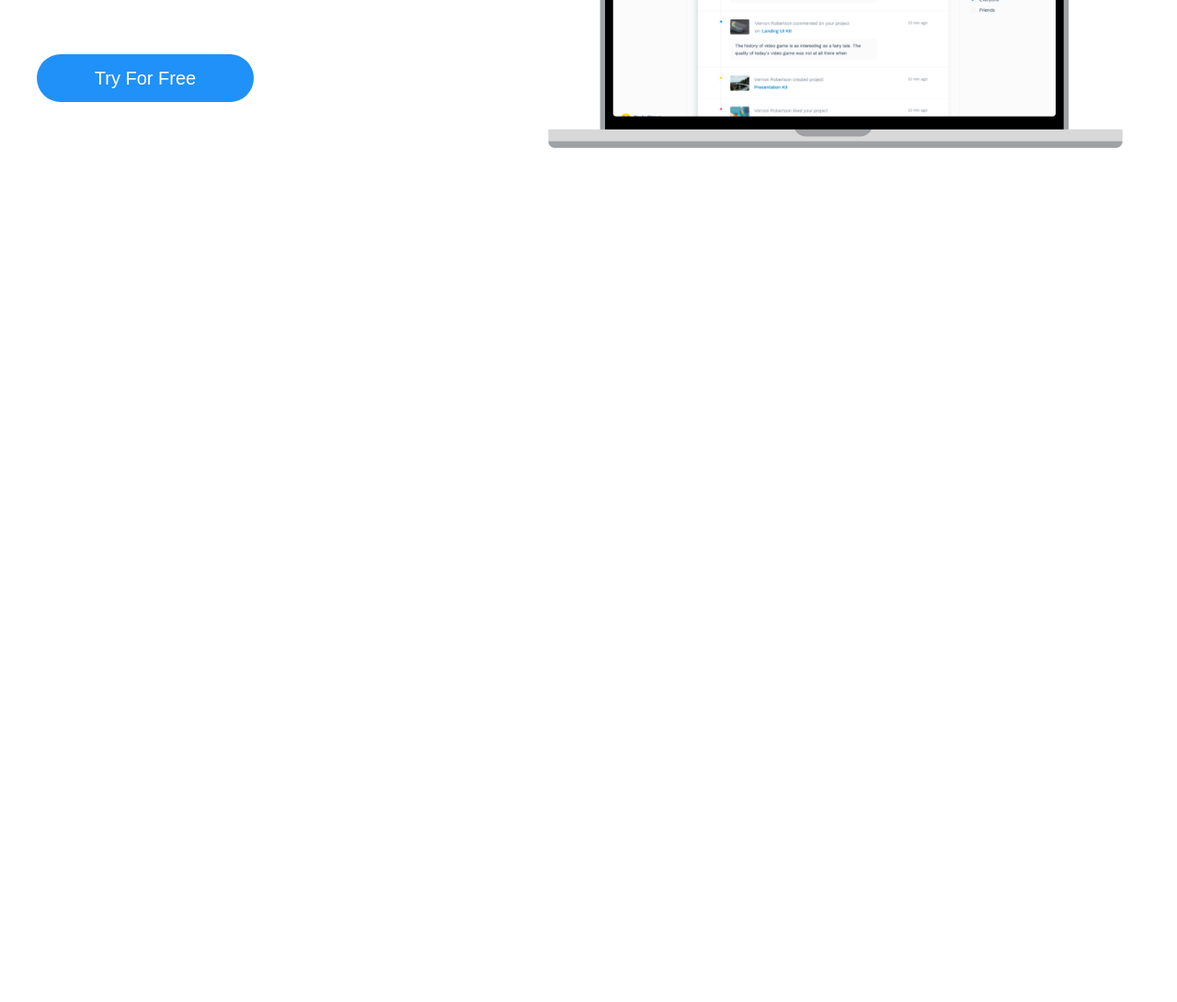
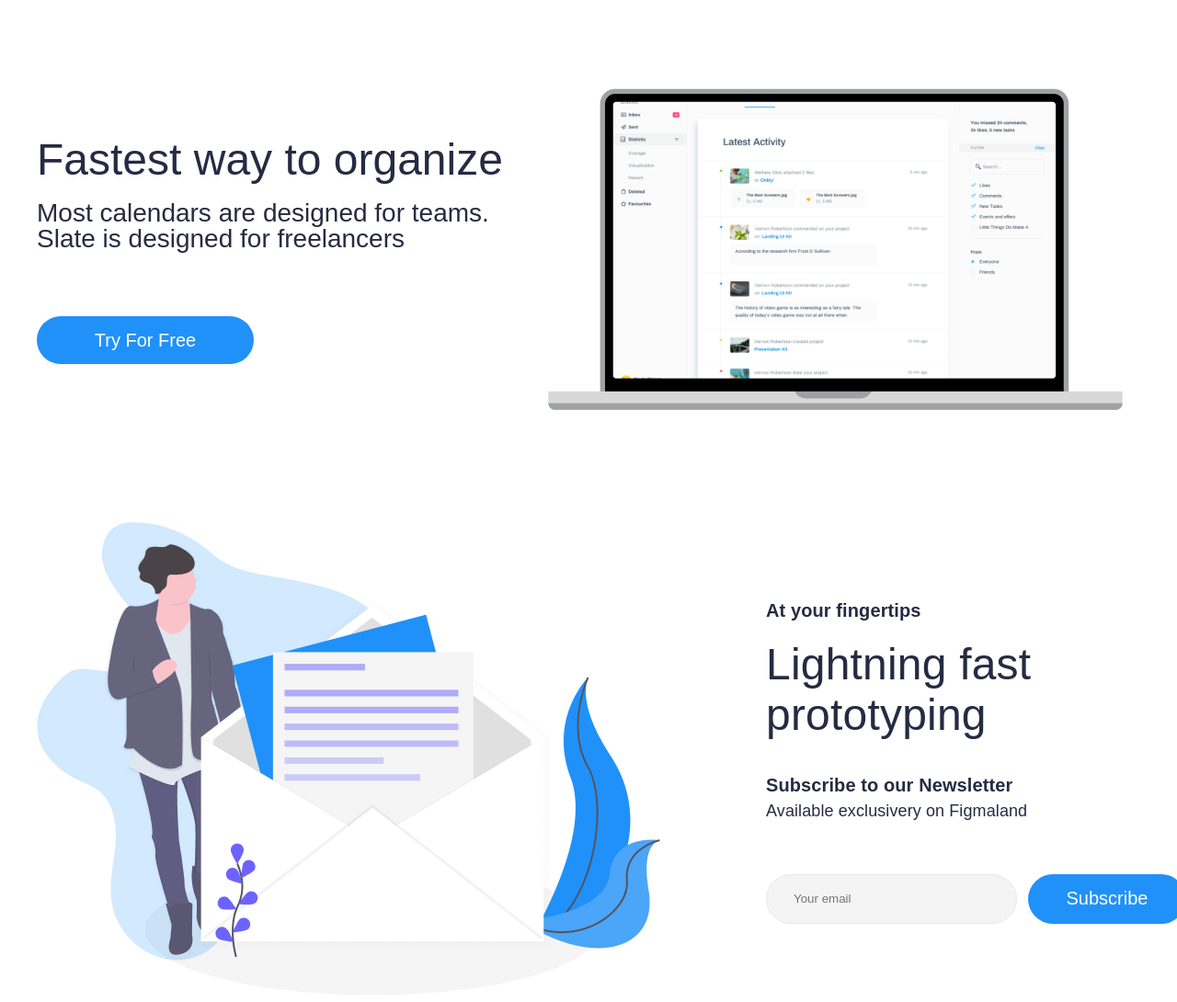
Before and after one commit to pr2018/figma-land, a plain HTML site: page index.html in a window 1280 px wide. Shown: the part 2003-3093 px from the top of the page at 92% size. Before the commit the page ends 2368 px from the top, so only its background shows below. Drawn offline with Linux system fonts and the light colour scheme.

Commit message:
Criação de newsletter

```diff
--- a/css/style.css
+++ b/css/style.css
@@ -1,6 +1,4 @@
-body {
-
-}
+body {}
 
 .menu {
     position: absolute;
@@ -33,8 +31,7 @@ body {
     margin-left: 24px;
 }
 
-.menu .group__links .links__item .item__link
-{
+.menu .group__links .links__item .item__link {
     color: #fff;
     font-size: 16px;
     margin-left: 41px;
@@ -50,6 +47,7 @@ body {
     align-items: center;
     flex-direction: column;
 }
+
 .cabecalho .cabecalho__banner {
     position: absolute;
     width: 100%;
@@ -95,8 +93,7 @@ body {
 /* CONTEUDO */
 
 /* CONTEUDO - FEATURES */
-.conteudo__features {
-}
+.conteudo__features {}
 
 .conteudo .conteudo__features {
     text-align: center;
@@ -177,10 +174,14 @@ body {
 /* Estilize o contêiner do vídeo */
 .video-container {
     position: relative;
-    width: 560px; /* Largura do vídeo */
-    height: 315px; /* Altura do vídeo */
+    width: 1300px;
+    /* Largura do vídeo */
+    height: 600px;
+    /* Altura do vídeo */
     overflow: hidden;
-    border-radius: 20px; /* Adicione um raio de borda para arredondar as bordas */
+    border-radius: 20px;
+    /* Adicione um raio de borda para arredondar as bordas */
+    margin: 0 auto;
 }
 
 /* Estilize o iframe dentro do contêiner */
@@ -190,5 +191,97 @@ body {
     left: 0;
     width: 100%;
     height: 100%;
-    border: 0; /* Remova qualquer borda padrão do iframe */
+    border: 0;
+    /* Remova qualquer borda padrão do iframe */
 }
+
+/* NEWSLETTER */
+
+.newsletter .newsletter__second-box {
+    display: flex;
+    align-items: center;
+    width: 1200px;
+    margin: auto;
+    max-width: 100%;
+    justify-content: space-between;
+    margin-top: 100px;
+}
+
+.newsletter .newsletter__second-box .second-box__box--right {
+    text-align: left;
+    margin-left: 115px;
+}
+
+.newsletter .newsletter__second-box .second-box__box--right .box--right__subtitle {
+    color: #252B42;
+    font-size: 20px;
+    font-weight: 700;
+    line-height: 28px;
+    letter-spacing: 0.1px;
+}
+
+
+.newsletter .newsletter__second-box .second-box__box--right .box--right__title {
+    color: #252B42;
+    font-size: 48px;
+    font-weight: 400;
+    line-height: 55px;
+    letter-spacing: 0.2px;
+    display: block;
+    margin-top: 17px;
+}
+
+.newsletter .newsletter__second-box .second-box__box--right .box--right__description {
+    color: #252B42;
+    font-size: 20px;
+    font-weight: 700;
+    line-height: 28px;
+    letter-spacing: 0.1px;
+    margin-top: 35px;
+    display: block;
+}
+
+.newsletter .newsletter__second-box .second-box__box--right .box--right__label {
+    color: #252B42;
+    font-size: 18px;
+    font-weight: 100;
+    line-height: 28px;
+    letter-spacing: 0.1px;
+}
+
+.newsletter .newsletter__second-box .second-box__box--right .box--right__label {
+    color: #252B42;
+    font-size: 18px;
+    font-weight: 100;
+    line-height: 28px;
+    letter-spacing: 0.1px;
+}
+
+.newsletter .newsletter__second-box .second-box__formulario {
+    display: flex;
+    margin-top: 55px;
+}
+
+.newsletter .newsletter__second-box .second-box__formulario .formulario__email {
+    height: 54px;
+    margin-right: 12px;
+    width: 273px;
+    max-width: 100%;
+    border-radius: 39px;
+    border: solid 1px #E8E8E8;
+    background-color: #F4F4F4;
+    padding-left: 29px;
+    color: #18171D;
+    outline: none;
+}
+
+.newsletter .newsletter__second-box .second-box__formulario .formulario__button {
+    width: 172px;
+    max-width: 100%;
+    border-radius: 35px;
+    border: none;
+    background: #2091F9;
+    font-size: 20px;
+    color: #FFFFFF;
+    cursor: pointer;
+}
--- a/index.html
+++ b/index.html
@@ -50,7 +50,9 @@
       <div class="features__cards">
         <article class="cards__card">
           <svg xmlns="http://www.w3.org/2000/svg" width="61" height="61" viewBox="0 0 61 61" fill="none">
-            <path d="M21.6042 7.625C25.3117 7.625 28.8673 9.0978 31.4889 11.7194C34.1105 14.341 35.5833 17.8967 35.5833 21.6042C35.5833 24.9846 34.3888 28.0854 32.3808 30.5H53.375V53.375H30.5V32.3808C28.0854 34.3888 24.9846 35.5833 21.6042 35.5833C17.8967 35.5833 14.341 34.1105 11.7194 31.4889C9.0978 28.8673 7.625 25.3117 7.625 21.6042C7.625 17.8967 9.0978 14.341 11.7194 11.7194C14.341 9.0978 17.8967 7.625 21.6042 7.625Z" fill="#2091F9"/>
+            <path
+              d="M21.6042 7.625C25.3117 7.625 28.8673 9.0978 31.4889 11.7194C34.1105 14.341 35.5833 17.8967 35.5833 21.6042C35.5833 24.9846 34.3888 28.0854 32.3808 30.5H53.375V53.375H30.5V32.3808C28.0854 34.3888 24.9846 35.5833 21.6042 35.5833C17.8967 35.5833 14.341 34.1105 11.7194 31.4889C9.0978 28.8673 7.625 25.3117 7.625 21.6042C7.625 17.8967 9.0978 14.341 11.7194 11.7194C14.341 9.0978 17.8967 7.625 21.6042 7.625Z"
+              fill="#2091F9" />
           </svg>
 
           <h1 class="card__title">OpenType features Variable fonts</h1>
@@ -65,7 +67,9 @@
 
         <article class="cards__card">
           <svg xmlns="http://www.w3.org/2000/svg" width="57" height="56" viewBox="0 0 57 56" fill="none">
-            <path d="M23.2486 48.65C27.402 47.0167 26.492 42.5134 24.392 39.6667C22.3153 36.75 19.4453 34.7434 16.552 32.8067C14.4876 31.5055 12.6443 29.8829 11.092 28C10.4386 27.23 9.10863 25.8067 10.462 25.5267C11.8386 25.2467 14.2186 26.6 15.432 27.1134C17.5553 28 19.6553 29.0267 21.6153 30.24L23.972 26.2734C20.332 23.87 15.6653 21.7467 11.3253 21.1167C8.85197 20.7434 6.23863 21.2567 5.39863 23.94C4.65197 26.25 5.84197 28.5834 7.1953 30.4034C10.392 34.6734 15.362 36.7267 19.072 40.4134C19.8653 41.1834 20.822 42.0934 21.2886 43.1667C21.7786 44.1934 21.662 44.2634 20.5653 44.2634C17.672 44.2634 14.0553 42 11.6986 40.5067L9.34197 44.4734C12.912 46.6667 18.8853 50.0967 23.2486 48.65ZM49.1253 12.25C49.6386 11.7367 49.6386 10.8967 49.1253 10.4067L46.092 7.37337C45.8476 7.13783 45.5214 7.00623 45.182 7.00623C44.8425 7.00623 44.5164 7.13783 44.272 7.37337L41.892 9.75337L46.7453 14.6067L49.1253 12.25ZM26.1653 25.48V30.3334H31.0186L45.3686 15.9834L40.5153 11.13L26.1653 25.48Z" fill="#2091F9"/>
+            <path
+              d="M23.2486 48.65C27.402 47.0167 26.492 42.5134 24.392 39.6667C22.3153 36.75 19.4453 34.7434 16.552 32.8067C14.4876 31.5055 12.6443 29.8829 11.092 28C10.4386 27.23 9.10863 25.8067 10.462 25.5267C11.8386 25.2467 14.2186 26.6 15.432 27.1134C17.5553 28 19.6553 29.0267 21.6153 30.24L23.972 26.2734C20.332 23.87 15.6653 21.7467 11.3253 21.1167C8.85197 20.7434 6.23863 21.2567 5.39863 23.94C4.65197 26.25 5.84197 28.5834 7.1953 30.4034C10.392 34.6734 15.362 36.7267 19.072 40.4134C19.8653 41.1834 20.822 42.0934 21.2886 43.1667C21.7786 44.1934 21.662 44.2634 20.5653 44.2634C17.672 44.2634 14.0553 42 11.6986 40.5067L9.34197 44.4734C12.912 46.6667 18.8853 50.0967 23.2486 48.65ZM49.1253 12.25C49.6386 11.7367 49.6386 10.8967 49.1253 10.4067L46.092 7.37337C45.8476 7.13783 45.5214 7.00623 45.182 7.00623C44.8425 7.00623 44.5164 7.13783 44.272 7.37337L41.892 9.75337L46.7453 14.6067L49.1253 12.25ZM26.1653 25.48V30.3334H31.0186L45.3686 15.9834L40.5153 11.13L26.1653 25.48Z"
+              fill="#2091F9" />
           </svg>
 
           <h1 class="card__title">Design with real data</h1>
@@ -80,7 +84,9 @@
 
         <article class="cards__card">
           <svg xmlns="http://www.w3.org/2000/svg" width="61" height="61" viewBox="0 0 61 61" fill="none">
-            <path d="M52.6366 11.7679L49.2308 8.36209C48.2904 7.37084 46.6383 7.37084 45.647 8.36209L22.8737 31.1354L29.8633 38.125L52.6366 15.3517C53.6279 14.3604 53.6279 12.7083 52.6366 11.7679ZM17.7904 35.5833C15.7681 35.5833 13.8286 36.3867 12.3987 37.8167C10.9687 39.2466 10.1654 41.1861 10.1654 43.2083C10.1654 46.5379 7.21703 48.2917 5.08203 48.2917C7.42036 51.3925 11.4362 53.375 15.2487 53.375C17.9451 53.375 20.531 52.3039 22.4376 50.3973C24.3442 48.4906 25.4154 45.9047 25.4154 43.2083C25.4154 41.1861 24.612 39.2466 23.1821 37.8167C21.7521 36.3867 19.8126 35.5833 17.7904 35.5833Z" fill="#2091F9"/>
+            <path
+              d="M52.6366 11.7679L49.2308 8.36209C48.2904 7.37084 46.6383 7.37084 45.647 8.36209L22.8737 31.1354L29.8633 38.125L52.6366 15.3517C53.6279 14.3604 53.6279 12.7083 52.6366 11.7679ZM17.7904 35.5833C15.7681 35.5833 13.8286 36.3867 12.3987 37.8167C10.9687 39.2466 10.1654 41.1861 10.1654 43.2083C10.1654 46.5379 7.21703 48.2917 5.08203 48.2917C7.42036 51.3925 11.4362 53.375 15.2487 53.375C17.9451 53.375 20.531 52.3039 22.4376 50.3973C24.3442 48.4906 25.4154 45.9047 25.4154 43.2083C25.4154 41.1861 24.612 39.2466 23.1821 37.8167C21.7521 36.3867 19.8126 35.5833 17.7904 35.5833Z"
+              fill="#2091F9" />
           </svg>
 
           <h1 class="card__title">Fastest way to
@@ -96,7 +102,10 @@
       </div>
 
       <div class="video-container">
-      <iframe  width="1200" height="658" src="https://www.youtube.com/embed/Qodw1TuZslU?si=YM2LIKRgq5AsvC2Y" title="YouTube video player" frameborder="0" allow="accelerometer; autoplay; clipboard-write; encrypted-media; gyroscope; picture-in-picture; web-share" allowfullscreen></iframe>
+        <iframe src="https://www.youtube.com/embed/Qodw1TuZslU?si=YM2LIKRgq5AsvC2Y" title="YouTube video player"
+          frameborder="0"
+          allow="accelerometer; autoplay; clipboard-write; encrypted-media; gyroscope; picture-in-picture; web-share"
+          allowfullscreen></iframe>
       </div>
 
       <div class="newsletter">
@@ -111,12 +120,26 @@
             <a href="#" class="first-box--left__button">Try For Free</a>
           </div>
           <div class="first-box--right">
-            <img class="first-box--right__img" src="./img/macbook.png" alt="macbook"/>
+            <img class="first-box--right__img" src="./img/macbook.png" alt="macbook" />
           </div>
+        </div>
+        <div class="newsletter__second-box">
+          <div class="second-box__box--left">
+            <img src="./img/newsletter_boy.png" alt="newsletter">
+          </div>
+          <div class="second-box__box--right">
+            <h2 class="box--right__subtitle">At your fingertips</h2>
+            <h1 class="box--right__title">Lightning fast prototyping</h1>
 
+            <span class="box--right__description">Subscribe to our Newsletter</span>
+            <p class="box--right__label">Available exclusivery on Figmaland</p>
 
+            <form class="second-box__formulario">
+              <input class="formulario__email" type="email" placeholder="Your email">
+              <input class="formulario__button" type="submit" value="Subscribe">
+            </form>
+          </div>
         </div>
-
       </div>
     </section>
   </main>
```
Also changed, not shown: img/newsletter_boy.png (added). Lines whose indentation alone changed are shown as unchanged.
